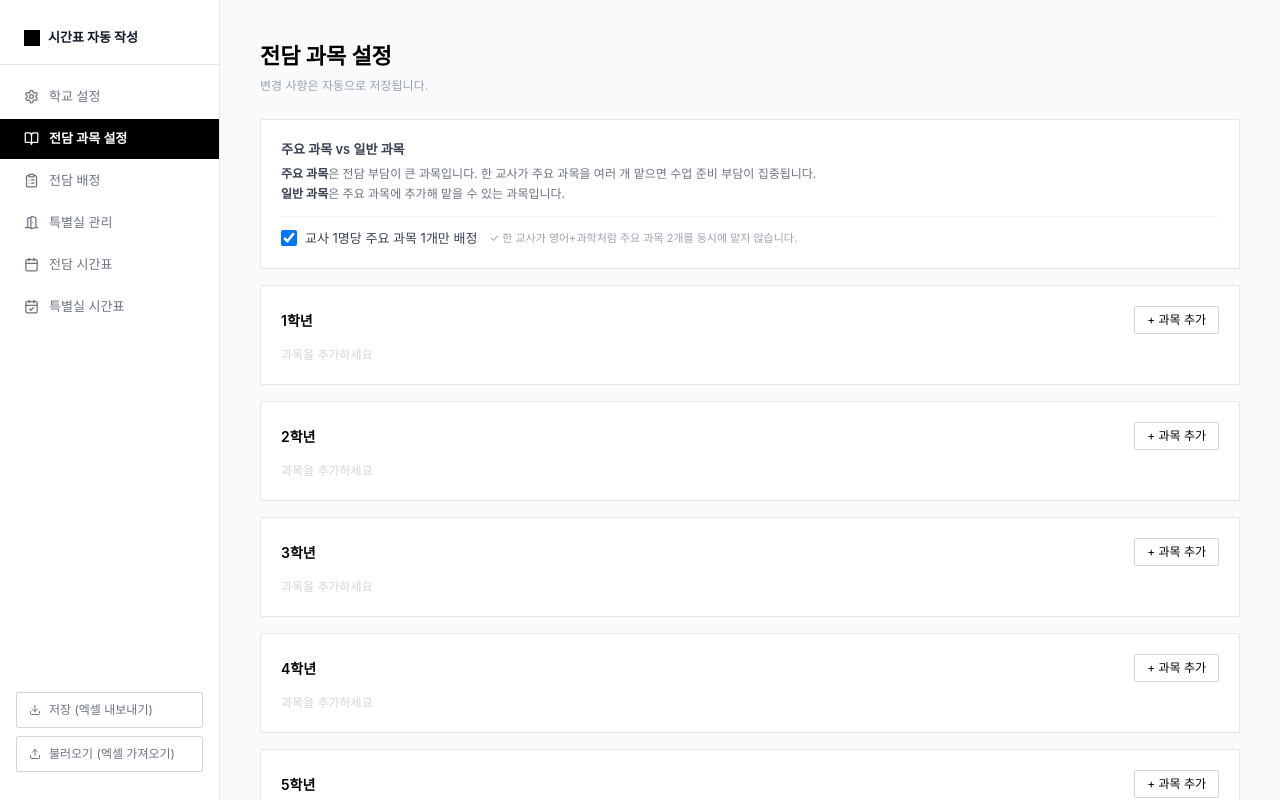
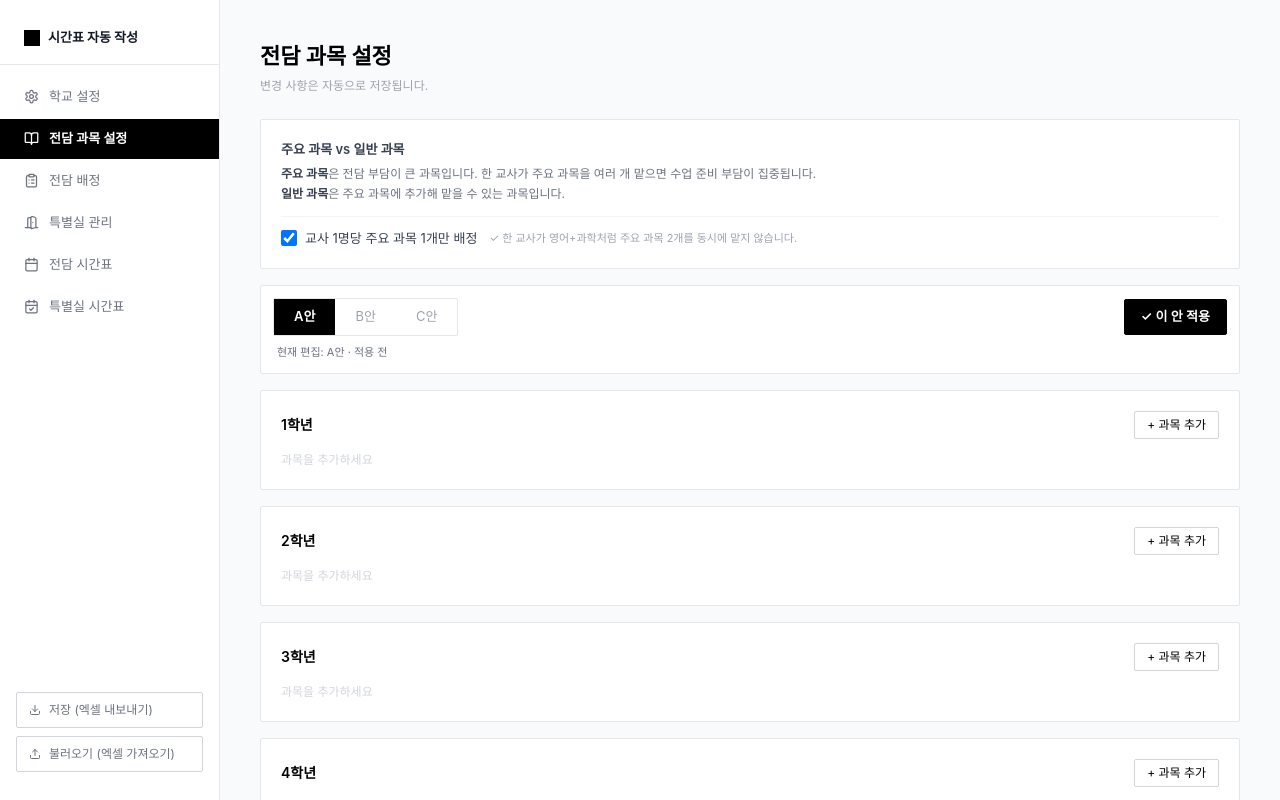
Before and after one commit to Hong510415/timetable, a React (Vite) app: page /subjects in a window 1280 px wide. Built offline with nearby package versions, Linux system fonts and the light colour scheme.

Commit message:
feat: add A/B/C plan tabs + apply button to subject setup

```diff
--- a/src/pages/SubjectSetup.jsx
+++ b/src/pages/SubjectSetup.jsx
@@ -1,24 +1,69 @@
 import { useApp } from '../context/AppContext'
+import { subjectsEqualByContent } from '../lib/planHelpers'
 
 const GRADES = [1, 2, 3, 4, 5, 6]
 
 export default function SubjectSetup() {
-  const { state, setSubjects, setAssignmentSettings } = useApp()
-  const { subjects, gradeConfigs, assignmentSettings } = state
+  const { state, updatePlanSubjects, setActivePlanTab, applyPlan, setAssignmentSettings } = useApp()
+  const { subjects, gradeConfigs, assignmentSettings, subjectPlans } = state
+  const { plans, activeTabId, appliedPlanId, appliedAt } = subjectPlans
+
+  const activePlan = plans.find(p => p.id === activeTabId) || plans[0]
+  const planSubjects = activePlan.subjects
 
   const activeGrades = gradeConfigs.filter(g => g.num_classes > 0).map(g => g.grade)
   const gradesToShow = activeGrades.length > 0 ? activeGrades : GRADES
 
+  const isPlanLive = appliedPlanId === activeTabId && subjectsEqualByContent(planSubjects, subjects)
+  const appliedPlan = plans.find(p => p.id === appliedPlanId)
+
+  let statusLine
+  if (!appliedPlanId) {
+    statusLine = `현재 편집: ${activePlan.name} · 적용 전`
+  } else if (isPlanLive) {
+    const time = appliedAt ? ` (${new Date(appliedAt).toLocaleString('ko-KR')})` : ''
+    statusLine = `현재 편집: ${activePlan.name} · 적용됨${time}`
+  } else {
+    statusLine = `현재 편집: ${activePlan.name} · 미적용 (적용된 안: ${appliedPlan?.name || '없음'})`
+  }
+
   function addSubject(grade) {
-    setSubjects([...subjects, { id: crypto.randomUUID(), grade, name: '', weekly_hours: 2, is_major: false }])
+    updatePlanSubjects(activeTabId, [
+      ...planSubjects,
+      { id: crypto.randomUUID(), grade, name: '', weekly_hours: 2, is_major: false },
+    ])
   }
 
   function updateSubject(id, field, value) {
-    setSubjects(subjects.map(s => s.id === id ? { ...s, [field]: value } : s))
+    updatePlanSubjects(activeTabId, planSubjects.map(s => s.id === id ? { ...s, [field]: value } : s))
   }
 
   function removeSubject(id) {
-    setSubjects(subjects.filter(s => s.id !== id))
+    updatePlanSubjects(activeTabId, planSubjects.filter(s => s.id !== id))
+  }
+
+  function handleApply() {
+    if (isPlanLive) return
+    if (planSubjects.length === 0) {
+      const ok = confirm(
+        `이 안에는 등록된 과목이 없습니다.\n` +
+        `적용 시 전담 과목·배정·시간표가 모두 초기화됩니다.\n\n` +
+        `계속하시겠습니까?`
+      )
+      if (!ok) return
+    } else {
+      const ok = confirm(
+        `${activePlan.name}을 적용합니다.\n` +
+        `이전 적용 안과 과목 구성이 달라 다음 데이터가 초기화됩니다:\n` +
+        `· 전담 교사 배정\n` +
+        `· 전담 시간표\n` +
+        `· 특별실 시간표\n` +
+        `· 전담 배정 결과\n\n` +
+        `계속하시겠습니까?`
+      )
+      if (!ok) return
+    }
+    applyPlan(activeTabId)
   }
 
   return (
@@ -59,6 +104,36 @@ export default function SubjectSetup() {
           </div>
         </div>
 
+        <div className="bg-white border border-gray-200 rounded-sm p-3 flex flex-col gap-2">
+          <div className="flex items-center justify-between">
+            <div className="flex border border-gray-200 bg-white rounded-sm w-fit">
+              {plans.map(p => (
+                <button
+                  key={p.id}
+                  onClick={() => setActivePlanTab(p.id)}
+                  className={`px-5 h-9 text-[13px] transition-colors ${
+                    activeTabId === p.id ? 'bg-black text-white font-semibold' : 'text-gray-400 hover:bg-gray-50'
+                  }`}
+                >
+                  {p.name}
+                </button>
+              ))}
+            </div>
+            <button
+              onClick={handleApply}
+              disabled={isPlanLive}
+              className={`px-4 h-9 text-[13px] font-semibold rounded-sm border transition-colors ${
+                isPlanLive
+                  ? 'bg-gray-100 text-gray-400 border-gray-200 cursor-not-allowed'
+                  : 'bg-black text-white border-black hover:bg-gray-800'
+              }`}
+            >
+              ✓ 이 안 적용
+            </button>
+          </div>
+          <p className="text-[11px] text-gray-500 px-1">{statusLine}</p>
+        </div>
+
         {gradesToShow.map(grade => (
           <div key={grade} className="bg-white border border-gray-200 rounded-sm p-5">
             <div className="flex items-center justify-between mb-3">
@@ -70,11 +145,11 @@ export default function SubjectSetup() {
                 + 과목 추가
               </button>
             </div>
-            {subjects.filter(s => s.grade === grade).length === 0 ? (
+            {planSubjects.filter(s => s.grade === grade).length === 0 ? (
               <p className="text-[12px] text-gray-300">과목을 추가하세요</p>
             ) : (
               <div className="flex flex-col gap-2">
-                {subjects.filter(s => s.grade === grade).map(s => (
+                {planSubjects.filter(s => s.grade === grade).map(s => (
                   <div key={s.id} className="flex items-center gap-2">
                     <input
                       placeholder="과목명 (예: 영어)"
```
Also changed, not shown: 1 other file (tests, documents, lock files or other folders).
